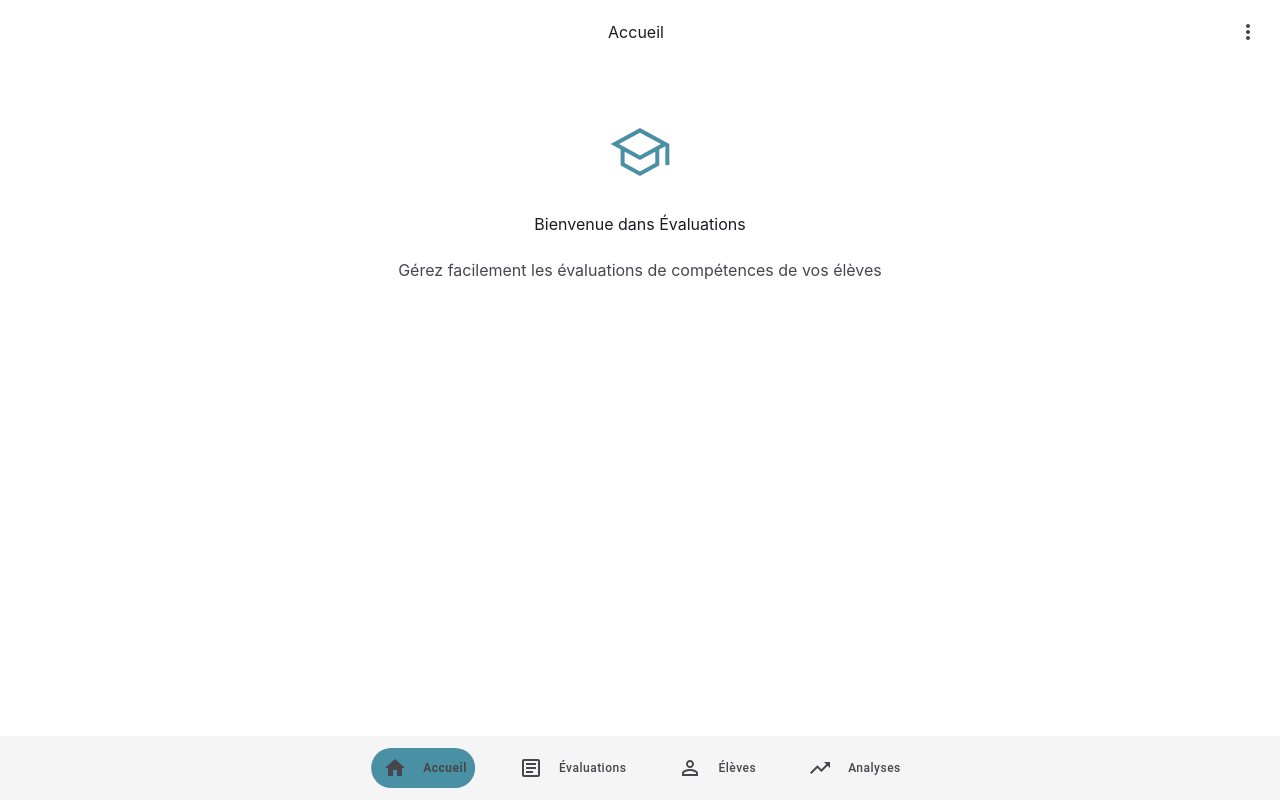
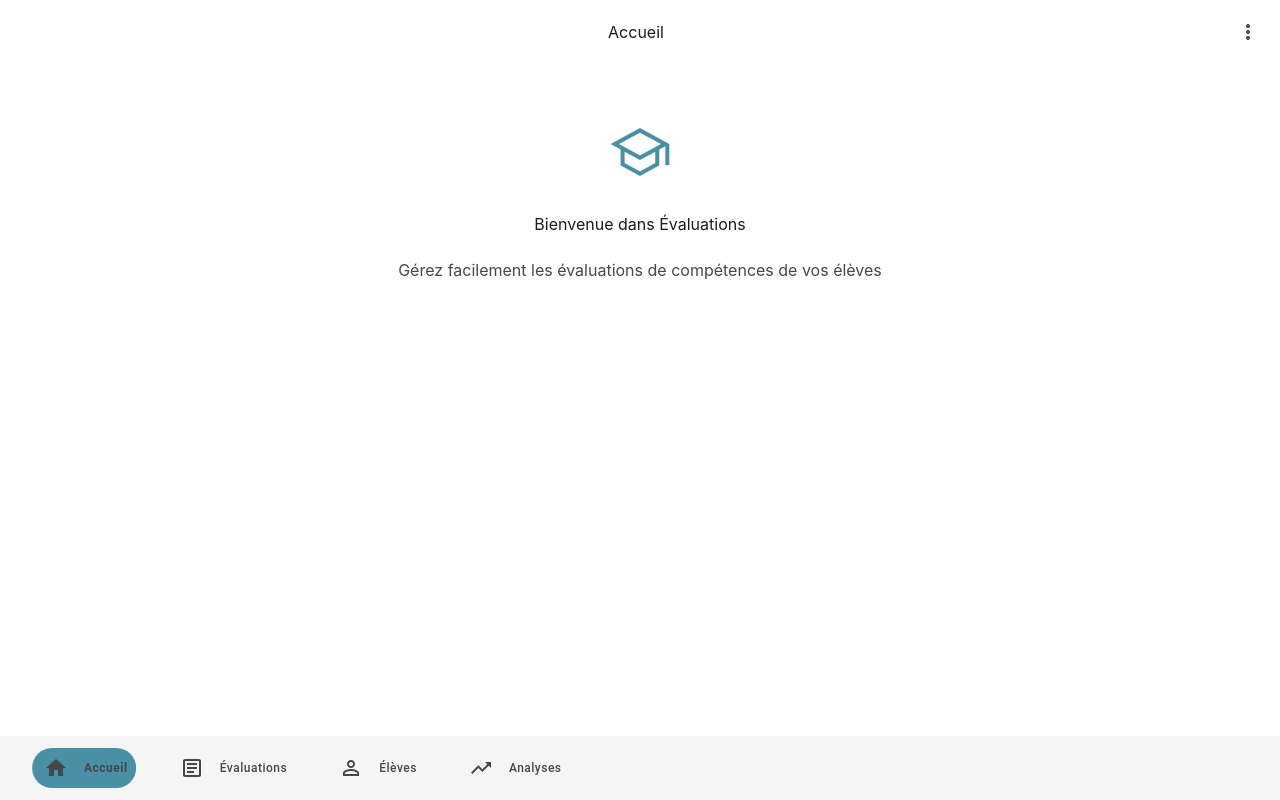
Before and after one commit to juliencorre/evaluations, a Vue app: page /welcome in a window 1280 px wide. Built offline with nearby package versions, Linux system fonts and the light colour scheme; no server answers; the database is empty.

Commit message:
Align bottom nav indicator with icon

```diff
--- a/src/components/AppHeader.vue
+++ b/src/components/AppHeader.vue
@@ -442,7 +442,7 @@ onUnmounted(() => {
 .nav-destinations {
   display: flex;
   align-items: center;
-  justify-content: center;
+  justify-content: flex-start;
   gap: 8px;
   flex: 1;
 }
@@ -458,7 +458,7 @@ onUnmounted(() => {
   display: flex;
   flex-direction: column;
   align-items: center;
-  justify-content: center;
+  justify-content: flex-start;
   gap: 4px;
   padding: var(--nav-item-padding-block) var(--nav-item-padding-inline);
   min-width: 64px;
```
